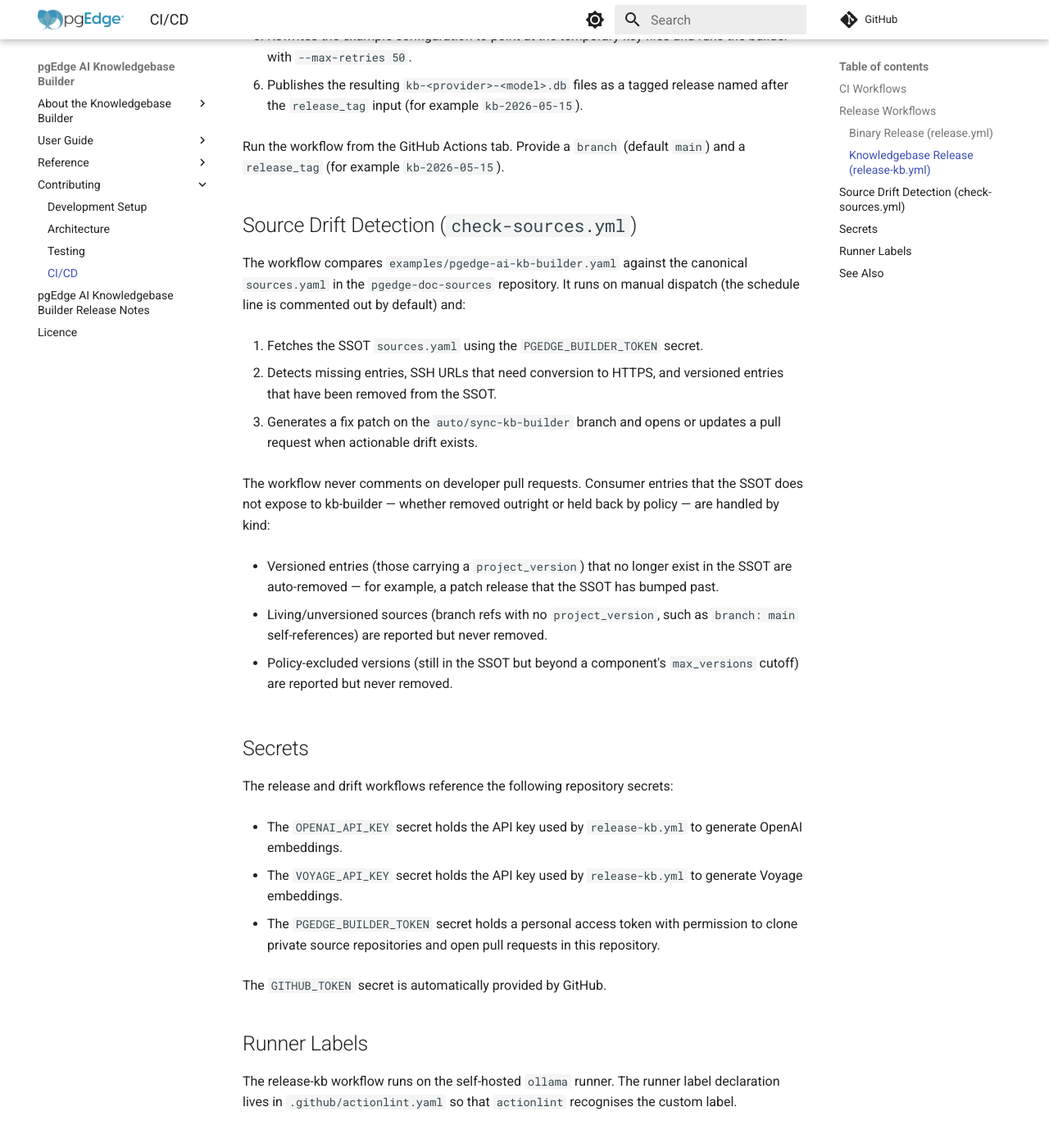
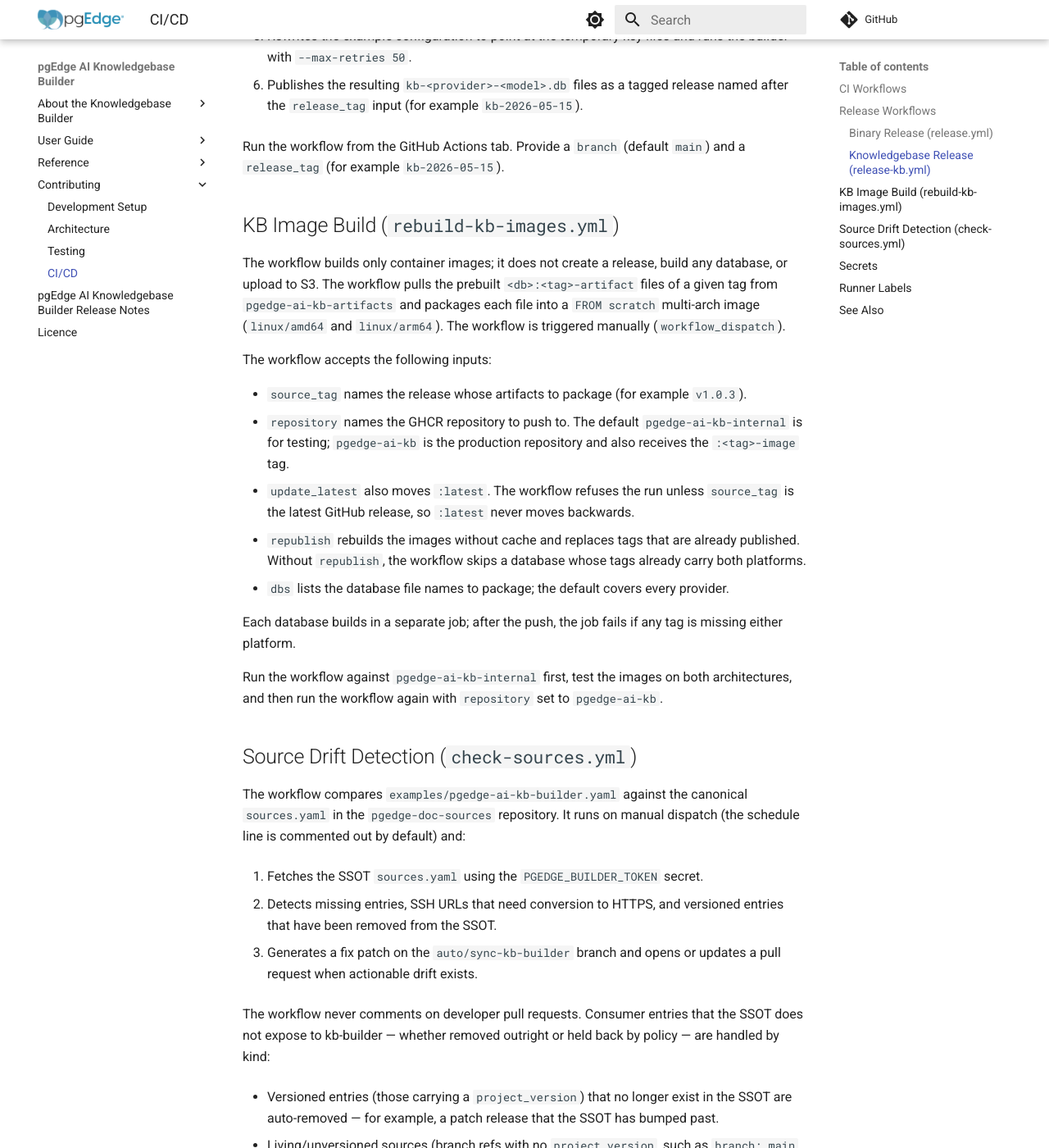
Before and after one commit to pgEdge/pgedge-ai-kb, an MkDocs documentation site: the page built from docs/contributing/ci-cd.md, in a window 1280 px wide and 1400 px high, scrolled down 1446 px. Shown: the whole window at 82% size. Built offline with MkDocs 1.6.1 and Material for MkDocs 9.7.7, drawn with Linux system fonts in a browser that asks for light colours; comment, search, counter and statistics services are not loaded.

Commit message:
Default update_latest off, block non-latest tags, add republish option and docs

```diff
--- a/docs/contributing/ci-cd.md
+++ b/docs/contributing/ci-cd.md
@@ -73,6 +73,38 @@ Run the workflow from the GitHub Actions tab. Provide a `branch`
 (default `main`) and a `release_tag` (for example
 `kb-2026-05-15`).
 
+## KB Image Build (`rebuild-kb-images.yml`)
+
+The workflow builds only container images; it does not create a
+release, build any database, or upload to S3. The workflow pulls the
+prebuilt `<db>:<tag>-artifact` files of a given tag from
+`pgedge-ai-kb-artifacts` and packages each file into a `FROM scratch`
+multi-arch image (`linux/amd64` and `linux/arm64`). The workflow is
+triggered manually (`workflow_dispatch`).
+
+The workflow accepts the following inputs:
+
+- `source_tag` names the release whose artifacts to package (for
+  example `v1.0.3`).
+- `repository` names the GHCR repository to push to. The default
+  `pgedge-ai-kb-internal` is for testing; `pgedge-ai-kb` is the
+  production repository and also receives the `:<tag>-image` tag.
+- `update_latest` also moves `:latest`. The workflow refuses the
+  run unless `source_tag` is the latest GitHub release, so `:latest`
+  never moves backwards.
+- `republish` rebuilds the images without cache and replaces tags
+  that are already published. Without `republish`, the workflow
+  skips a database whose tags already carry both platforms.
+- `dbs` lists the database file names to package; the default
+  covers every provider.
+
+Each database builds in a separate job; after the push, the job
+fails if any tag is missing either platform.
+
+Run the workflow against `pgedge-ai-kb-internal` first, test the
+images on both architectures, and then run the workflow again with
+`repository` set to `pgedge-ai-kb`.
+
 ## Source Drift Detection (`check-sources.yml`)
 
 The workflow compares `examples/pgedge-ai-kb-builder.yaml` against the
```
Also changed, not shown: 1 other file.
